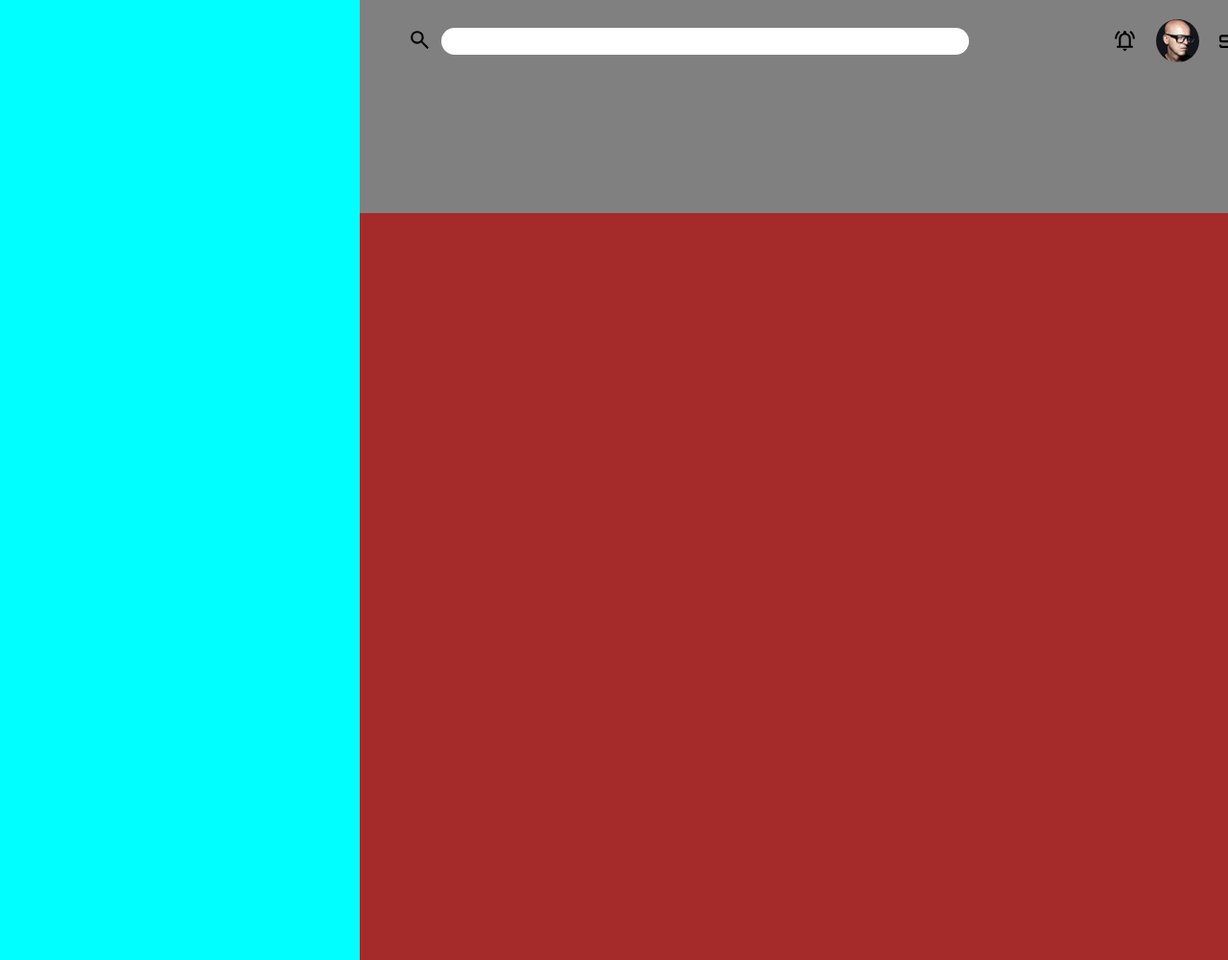
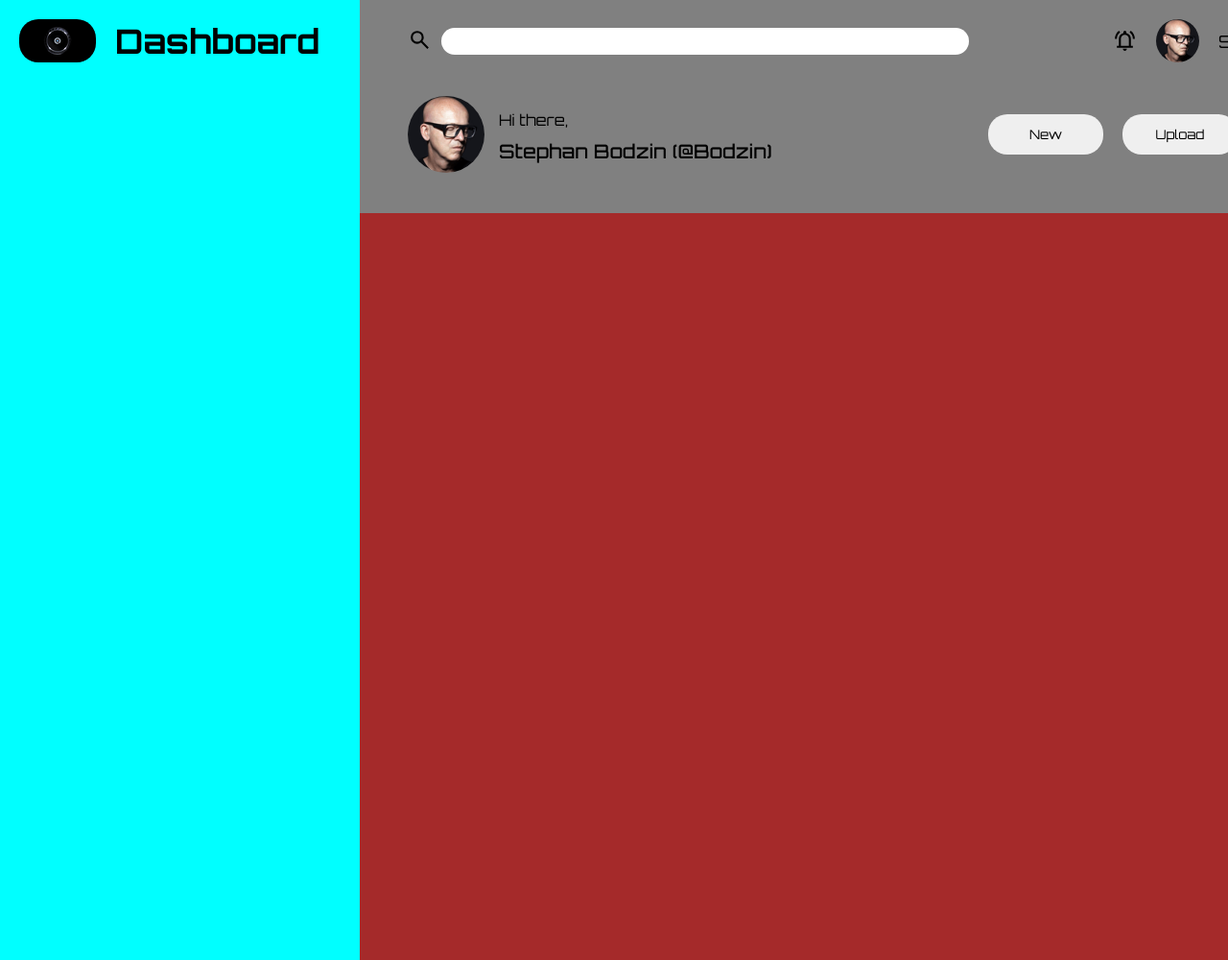
Before and after one commit to ArthurAsam/dashboard-project, a plain HTML site: page index.html in a window 1280 px wide. Shown: the top 1000 px of the page at 96% size. Drawn offline with nearby package versions, Linux system fonts and the light colour scheme.

Commit message:
Add lower half of header UI and logo container
- Imported all font-weights of font-family 'orbitron'.
- Add welcome image and btns-container.
- import dashboard logo and text.

```diff
--- a/index.html
+++ b/index.html
@@ -2,9 +2,10 @@
 <html lang="en">
 <head>
     <link rel="preconnect" href="https://fonts.googleapis.com">
+    <link rel="stylesheet" href="https://fonts.googleapis.com/css2?family=Material+Symbols+Outlined:opsz,wght,FILL,GRAD@20..48,100..700,0..1,-50..200" />
+    <link rel="preconnect" href="https://fonts.googleapis.com">
     <link rel="preconnect" href="https://fonts.gstatic.com" crossorigin>
-    <link href="https://fonts.googleapis.com/css2?family=Orbitron&display=swap" rel="stylesheet">
-    <link rel="stylesheet" href="https://fonts.googleapis.com/css2?family=Material+Symbols+Outlined:opsz,wght,FILL,GRAD@20..48,100..700,0..1,-50..200" />
+    <link href="https://fonts.googleapis.com/css2?family=Orbitron:wght@400;500;600;700;800;900&display=swap" rel="stylesheet">
     <meta charset="UTF-8">
     <meta name="viewport" content="width=device-width, initial-scale=1.0">
     <title>Dashboard</title>
@@ -16,7 +17,7 @@
             <header>
                 <div class="header-top">
                     <div class="search-container">
-                        <svg class="search-icon" alt="search-icon" xmlns="http://www.w3.org/2000/svg" height="25" viewBox="0 -960 960 960" width="25"><path d="M784-120 532-372q-30 24-69 38t-83 14q-109 0-184.5-75.5T120-580q0-109 75.5-184.5T380-840q109 0 184.5 75.5T640-580q0 44-14 83t-38 69l252 252-56 56ZM380-400q75 0 127.5-52.5T560-580q0-75-52.5-127.5T380-760q-75 0-127.5 52.5T200-580q0 75 52.5 127.5T380-400Z"/></svg>
+                        <svg class="search" alt="search-icon" xmlns="http://www.w3.org/2000/svg" height="25" viewBox="0 -960 960 960" width="25"><path d="M784-120 532-372q-30 24-69 38t-83 14q-109 0-184.5-75.5T120-580q0-109 75.5-184.5T380-840q109 0 184.5 75.5T640-580q0 44-14 83t-38 69l252 252-56 56ZM380-400q75 0 127.5-52.5T560-580q0-75-52.5-127.5T380-760q-75 0-127.5 52.5T200-580q0 75 52.5 127.5T380-400Z"/></svg>
                         <label for="search-icon"></label>
                         <input type="text" id="search-icon" name="search-icon">
                     </div>
@@ -28,13 +29,28 @@
                 </div>
 
                 <div class="welcome-container">
-
-                </div>
-                <div class="btns-container">
-
+                    <div class="welcome-section">
+                        <img class="welcome-img" src="stephan.png" alt="dj-stephan-bodzin">
+                        <div class="welcome-text">
+                            <p>Hi there,</p>
+                            <p id="name-p">Stephan Bodzin (@Bodzin)</p>
+                        </div>
+                    </div>
+                    <div class="btns-container">
+                        <button type="button">New</button>
+                        <button type="button">Upload</button>
+                        <button type="button">Share</button>
+                    </div>
                 </div>
             </header>
-            <aside class="outer-aside"></aside>
+            <aside class="outer-aside">
+                <div class="logo">
+                    <img class="CDJ-logo" src="CDJ-logo (2).png">
+                    <h3>Dashboard</h3>
+                </div>
+
+
+            </aside>
             <main>
                 <aside class="inner-aside"></aside>
                 <aside class="inner-aside"></aside>
--- a/styles.css
+++ b/styles.css
@@ -2,6 +2,7 @@
     box-sizing: border-box;
     margin: 0;
     padding: 0;
+    font-family: 'Orbitron', sans-serif;
 }
 
 
@@ -76,15 +77,81 @@ header {
 }
 
 .profile-name {
-    font-family: 'Orbitron', sans-serif;
+
     font-size: 18px;
+    font-weight: 400;
 
 }
 
+.welcome-img {
+    border-radius: 50px;
+    width: 80px;
+    height: 80px;
+
+}
+
+
+.welcome-container{
+    position: relative;
+    top: 100px;
+    left: 50px;
+    display: flex;
+    gap: 400px;
+    align-items: center;
+    justify-content: start;
+}
+
+.welcome-section {
+    display: flex;
+    gap: 15px;
+}
+
+.welcome-text {
+    gap: 10px;
+    margin-top: 15px;
+}
+
+#name-p {
+    font-size: 20px;
+    margin-top: 10px;
+    gap: 10px;
+    font-weight: 500;
+}
+
+.btns-container > button {
+   padding: 1em;
+   border-radius: 20px;
+   outline: none;
+   border: none;
+   width: 120px;
+
+
+}
+
+.btns-container{
+    display: flex;
+    gap: 20px;
+    position: absolute;
+    right: 120px;
+
+}
 .outer-aside {
     grid-column: 1 / 2;
     grid-row: 1 / 6;
     background-color: aqua;
+    padding: 20px;
+
+}
+
+.CDJ-logo {
+    border-radius: 20px;
+
+}
+.logo {
+    display: flex;
+    align-items: center;
+    gap: 20px;
+    font-size: 30px;
 }
 
 
```
Also changed, not shown: CDJ-logo (2).png (added), stephan.png (added).
